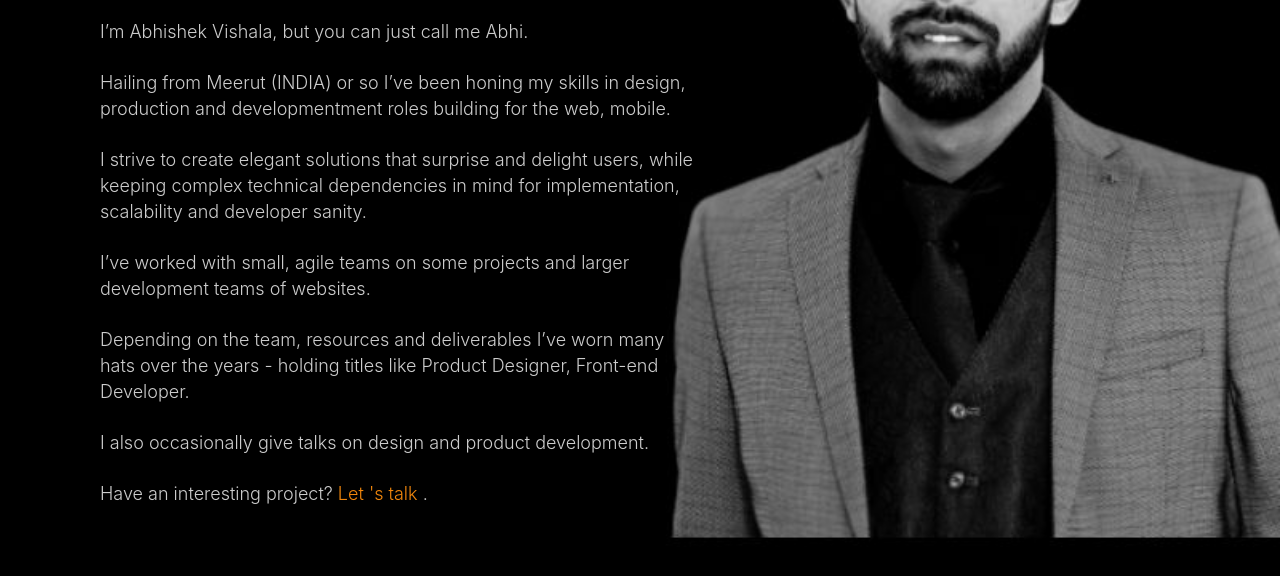
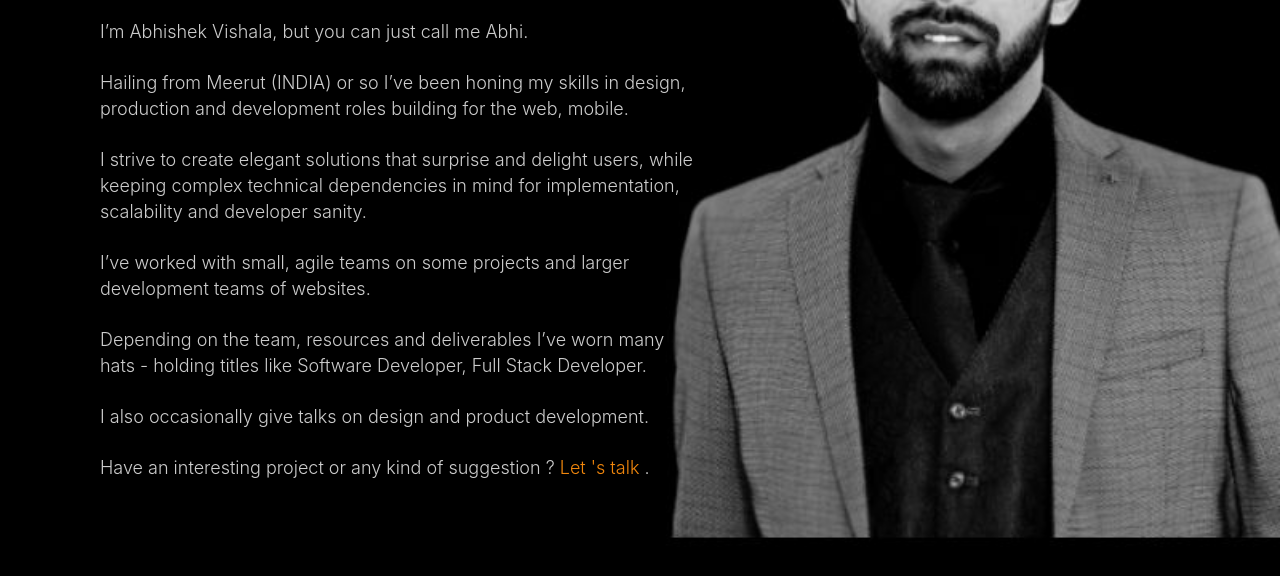
Before and after one commit to avishala8/avishala8-github.io, a plain HTML site: page about.html in a window 1280 px wide. Shown: the part 272-848 px from the top of the page. Drawn offline with nearby package versions, Linux system fonts and the light colour scheme.

Commit message:
update01-about/contact

```diff
--- a/about.html
+++ b/about.html
@@ -42,7 +42,7 @@
       </p>
       <p class="paragraph content-paragraph wow fadeInUp animated" data-wow-duration="1000ms" data-wow-delay=".3s">
         Hailing from Meerut (INDIA) or so I’ve been honing my skills in
-        design, production and developmentment roles building for the web,
+        design, production and development roles building for the web,
         mobile.
       </p>
       <p class="paragraph content-paragraph wow fadeInUp animated" data-wow-duration="1000ms" data-wow-delay=".4s">
@@ -56,14 +56,13 @@
       </p>
       <p class="paragraph content-paragraph wow fadeInUp animated" data-wow-duration="1000ms" data-wow-delay=".6s">
         Depending on the team, resources and deliverables I’ve worn many hats
-        over the years - holding titles like Product Designer, Front-end
-        Developer.
+         - holding titles like Software Developer, Full Stack Developer.
       </p>
       <p class="paragraph content-paragraph wow fadeInUp animated" data-wow-duration="1000ms" data-wow-delay=".7s">
         I also occasionally give talks on design and product development.
       </p>
       <p class="paragraph content-paragraph wow fadeInUp animated" data-wow-duration="1000ms" data-wow-delay=".8s">
-        Have an interesting project? <a href="contact.html" class="link">Let &#x27;s talk</a>
+        Have an interesting project or any kind of suggestion ? <a href="contact.html" class="link">Let &#x27;s talk</a>
         .
       </p>
     </div>
```
Also changed, not shown: contact.html (+4 -4 lines).
